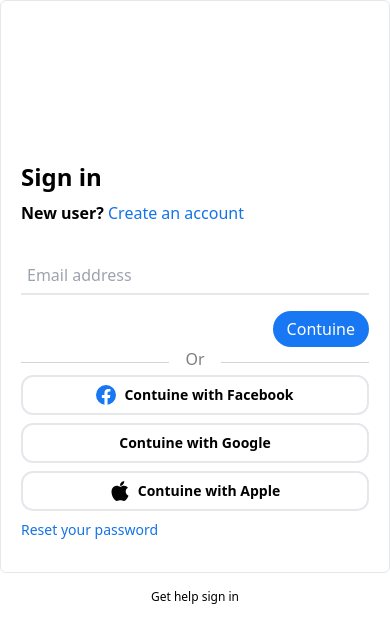
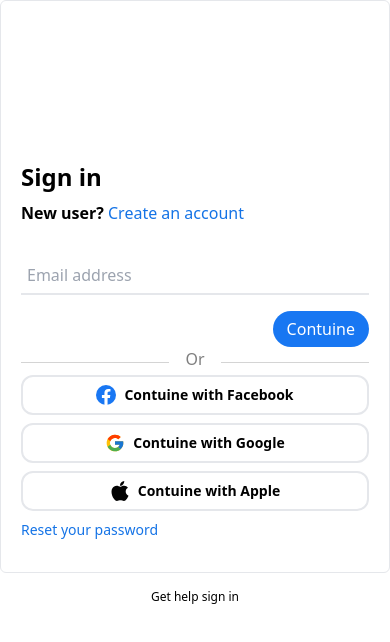
Before and after one commit to r2d2cubugu/bienproject, a Vue app: page /login in a window 390 px wide. Shown: the top 642 px of the page. Built offline with nearby package versions, Linux system fonts and the light colour scheme.

Commit message:
solved google svg problem

```diff
--- a/src/components/LoginEmail.vue
+++ b/src/components/LoginEmail.vue
@@ -25,7 +25,9 @@ import { RouterLink } from 'vue-router';
           </div>
           <div class=" flex gap-2 flex-col">
             <button class=" lg:bg-[#1877F2] text-sm flex border-2 px-10 lg:border-0 rounded-xl justify-center lg:justify-start lg:pl-3 self-center lg:text-white font-bold p-2 lg:text-base gap-2 w-[100%]"> <img class=" w-5 h-5 self-center" src="../static/Facebook_f_logo_(2019).svg" alt=""> <p class="">Contuine with Facebook</p></button>
-            <button class=" text-sm flex border-2 px-10 rounded-xl justify-center lg:justify-start lg:pl-3 self-center font-bold p-2 lg:text-[#0000008A] lg:text-base gap-2 w-[100%]"> <p class="">Contuine with Google</p></button>
+            <button class=" text-sm flex border-2 px-10 rounded-xl justify-center lg:justify-start lg:pl-3 self-center font-bold p-2 lg:text-[#0000008A] lg:text-base gap-2 w-[100%]">
+              <svg enable-background="new 0 0 48 48" height="48" class=" w-5 h-5 self-center" viewBox="0 0 48 48" width="48" xmlns="http://www.w3.org/2000/svg"><path d="m43.611 20.083h-1.611v-.083h-18v8h11.303c-1.649 4.657-6.08 8-11.303 8-6.627 0-12-5.373-12-12s5.373-12 12-12c3.059 0 5.842 1.154 7.961 3.039l5.657-5.657c-3.572-3.329-8.35-5.382-13.618-5.382-11.045 0-20 8.955-20 20s8.955 20 20 20 20-8.955 20-20c0-1.341-.138-2.65-.389-3.917z" fill="#ffc107"/><path d="m6.306 14.691 6.571 4.819c1.778-4.402 6.084-7.51 11.123-7.51 3.059 0 5.842 1.154 7.961 3.039l5.657-5.657c-3.572-3.329-8.35-5.382-13.618-5.382-7.682 0-14.344 4.337-17.694 10.691z" fill="#ff3d00"/><path d="m24 44c5.166 0 9.86-1.977 13.409-5.192l-6.19-5.238c-2.008 1.521-4.504 2.43-7.219 2.43-5.202 0-9.619-3.317-11.283-7.946l-6.522 5.025c3.31 6.477 10.032 10.921 17.805 10.921z" fill="#4caf50"/><path d="m43.611 20.083h-1.611v-.083h-18v8h11.303c-.792 2.237-2.231 4.166-4.087 5.571.001-.001.002-.001.003-.002l6.19 5.238c-.438.398 6.591-4.807 6.591-14.807 0-1.341-.138-2.65-.389-3.917z" fill="#1976d2"/></svg>
+              <p class="">Contuine with Google</p></button>
             <button class=" lg:bg-black text-sm flex border-2 px-10 lg:border-0 rounded-xl justify-center lg:justify-start lg:pl-3 self-center lg:text-white font-bold p-2 lg:text-base gap-2 w-[100%]"> <img class=" w-5 h-5 self-center hidden lg:flex" src="../static/whiteAppleicon.png" alt="">
               <img class=" w-5 h-5 self-center lg:hidden" src="../static/blackAppleicon.svg" alt="">
               <p class="">Contuine with Apple</p></button>
--- a/src/components/LoginPassword.vue
+++ b/src/components/LoginPassword.vue
@@ -26,7 +26,9 @@
               </p>
             </div>
             <div class=" flex gap-2 flex-col">
-              <button class=" text-sm flex border-2 px-10 rounded-2xl justify-center lg:justify-start lg:pl-3 self-center font-bold p-3 lg:text-[#0000008A] lg:text-base gap-2 w-[100%]"> <p class="">Contuine with Google</p></button>
+              <button class=" text-sm flex border-2 px-10 rounded-2xl justify-center lg:justify-start lg:pl-3 self-center font-bold p-3 lg:text-[#0000008A] lg:text-base gap-2 w-[100%]">
+                <svg enable-background="new 0 0 48 48" class=" w-5 h-5 self-center" height="48" viewBox="0 0 48 48" width="48" xmlns="http://www.w3.org/2000/svg"><path d="m43.611 20.083h-1.611v-.083h-18v8h11.303c-1.649 4.657-6.08 8-11.303 8-6.627 0-12-5.373-12-12s5.373-12 12-12c3.059 0 5.842 1.154 7.961 3.039l5.657-5.657c-3.572-3.329-8.35-5.382-13.618-5.382-11.045 0-20 8.955-20 20s8.955 20 20 20 20-8.955 20-20c0-1.341-.138-2.65-.389-3.917z" fill="#ffc107"/><path d="m6.306 14.691 6.571 4.819c1.778-4.402 6.084-7.51 11.123-7.51 3.059 0 5.842 1.154 7.961 3.039l5.657-5.657c-3.572-3.329-8.35-5.382-13.618-5.382-7.682 0-14.344 4.337-17.694 10.691z" fill="#ff3d00"/><path d="m24 44c5.166 0 9.86-1.977 13.409-5.192l-6.19-5.238c-2.008 1.521-4.504 2.43-7.219 2.43-5.202 0-9.619-3.317-11.283-7.946l-6.522 5.025c3.31 6.477 10.032 10.921 17.805 10.921z" fill="#4caf50"/><path d="m43.611 20.083h-1.611v-.083h-18v8h11.303c-.792 2.237-2.231 4.166-4.087 5.571.001-.001.002-.001.003-.002l6.19 5.238c-.438.398 6.591-4.807 6.591-14.807 0-1.341-.138-2.65-.389-3.917z" fill="#1976d2"/></svg>
+                <p class="">Contuine with Google</p></button>
 
             </div>
             <div class=" flex flex-col mt-4 lg:mt-0">
--- a/src/views/RegisterView.vue
+++ b/src/views/RegisterView.vue
@@ -6,7 +6,7 @@
           <div :class=" msg ? ' lg:px-14 lg:pb-6' : ' lg:px-16 lg:pb-4' " class=" pt-40 pb-8 lg:pt-20 lg:relative bottom-10  px-5 bg-white rounded-md h-max w-[100%] lg:w-max">
            <h4 class=" text-xl lg:text-[32px] self-start lg:self-center lg:text-center font-bold">Create an account</h4>
            <div class=" flex justify-center mt-8 lg:mt-12 gap-8">
-            <button>logo</button>
+            <button><svg enable-background="new 0 0 48 48" class=" w-12 h-12 rounded-full border-2 p-2 border-black" height="48" viewBox="0 0 48 48" width="48" xmlns="http://www.w3.org/2000/svg"><path d="m43.611 20.083h-1.611v-.083h-18v8h11.303c-1.649 4.657-6.08 8-11.303 8-6.627 0-12-5.373-12-12s5.373-12 12-12c3.059 0 5.842 1.154 7.961 3.039l5.657-5.657c-3.572-3.329-8.35-5.382-13.618-5.382-11.045 0-20 8.955-20 20s8.955 20 20 20 20-8.955 20-20c0-1.341-.138-2.65-.389-3.917z" fill="#ffc107"/><path d="m6.306 14.691 6.571 4.819c1.778-4.402 6.084-7.51 11.123-7.51 3.059 0 5.842 1.154 7.961 3.039l5.657-5.657c-3.572-3.329-8.35-5.382-13.618-5.382-7.682 0-14.344 4.337-17.694 10.691z" fill="#ff3d00"/><path d="m24 44c5.166 0 9.86-1.977 13.409-5.192l-6.19-5.238c-2.008 1.521-4.504 2.43-7.219 2.43-5.202 0-9.619-3.317-11.283-7.946l-6.522 5.025c3.31 6.477 10.032 10.921 17.805 10.921z" fill="#4caf50"/><path d="m43.611 20.083h-1.611v-.083h-18v8h11.303c-.792 2.237-2.231 4.166-4.087 5.571.001-.001.002-.001.003-.002l6.19 5.238c-.438.398 6.591-4.807 6.591-14.807 0-1.341-.138-2.65-.389-3.917z" fill="#1976d2"/></svg></button>
             <button><img class=" w-12 h-12 rounded-full border-2 p-2 self-center border-black" src="../static/blackAppleicon.svg" alt=""></button>
             <button><img class=" w-12 h-12 rounded-full border-2 self-center p-2 border-black" src="../static/blueRoundFace.png" alt=""></button>
            </div>
```
